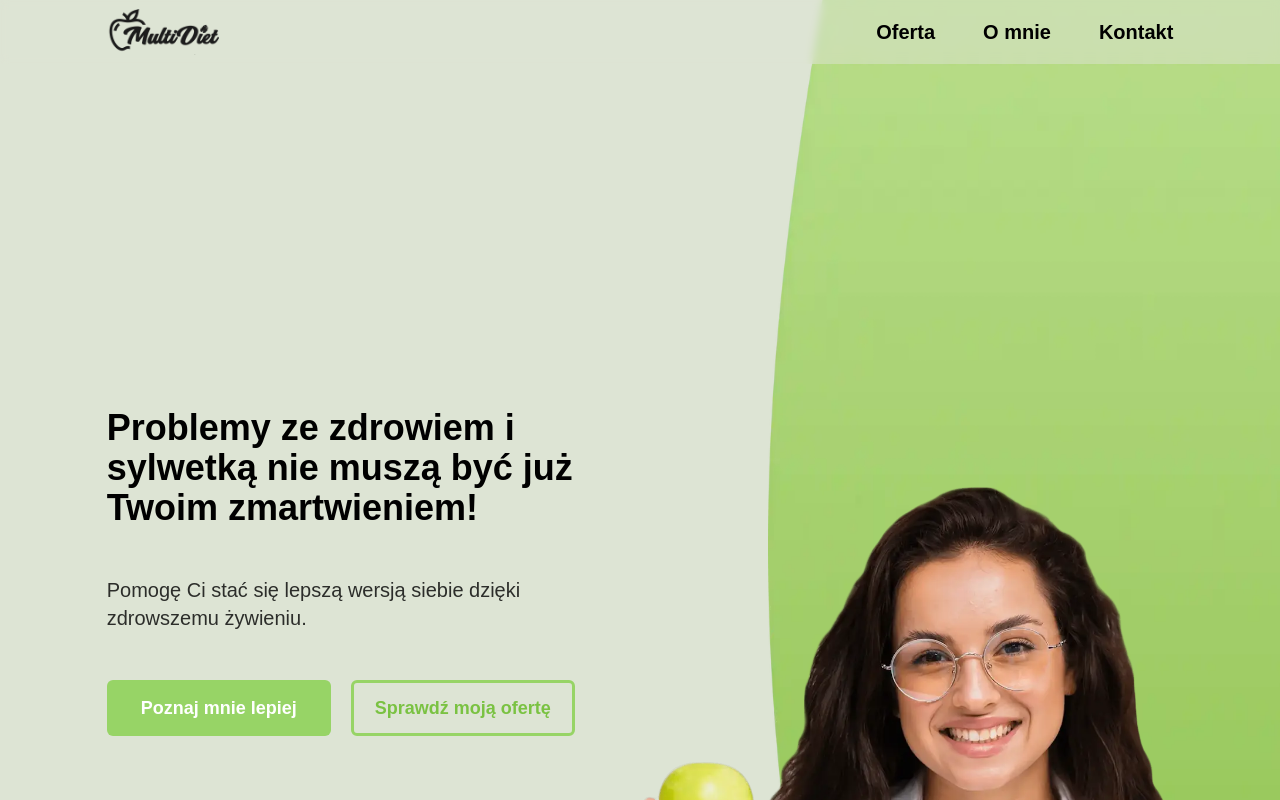
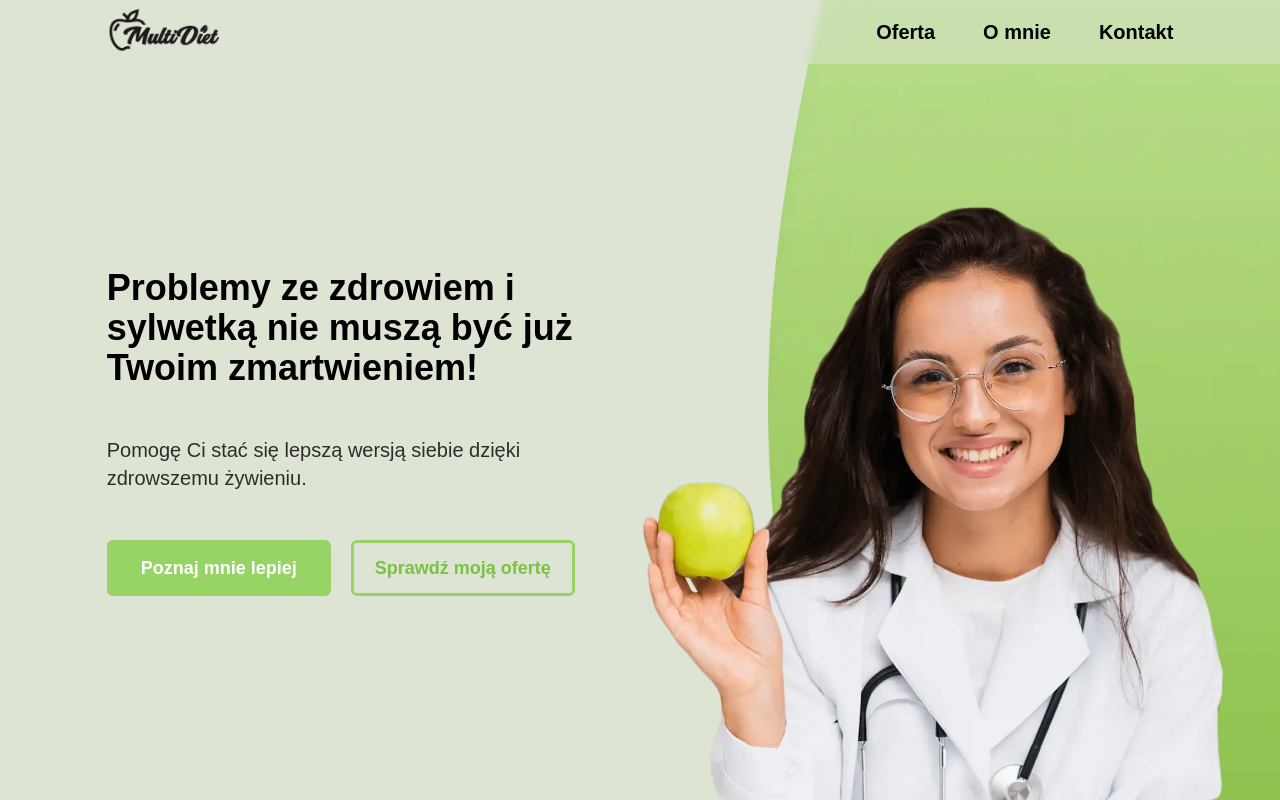
Before and after one commit to mikwis01/dietician, a Next.js app: page / in a window 1280 px wide. Shown: the top 800 px of the page. Built offline with nearby package versions, Linux system fonts and the light colour scheme.

Commit message:
feat: Add fade in animation when in view

```diff
--- a/src/components/Footer/Footer.tsx
+++ b/src/components/Footer/Footer.tsx
@@ -1,13 +1,23 @@
 import { contactLinks, socialLinks } from "@/constants/constants"
 import styles from "../../styles/Underline.module.css"
+import { slideFromBottomVariantsMinimal } from "@/utils/motion"
+import { useFadeIn } from "@/hooks/useFadeIn"
+import { motion } from "framer-motion"
 
 export const Footer = () => {
+  const { ref, mainControls } = useFadeIn()
+
   return (
     <footer className="h-[350px] w-full mt-20 bg-gradient-to-b from-customGreen-light to-customGreen-semiLight flex flex-col text-white font-bold justify-center items-center">
       <div className="h-[350px] w-full absolute bg-[url('../assets/FooterBackground.webp')] bg-no-repeat bg-center bg-cover lg:opacity-70" />
-      <div className="h-[350px] absolute w-5/6 py-6 flex flex-col gap-6 justify-between max-w-[1200px]">
+      <motion.div
+        className="h-[350px] absolute w-5/6 py-6 flex flex-col gap-6 justify-between max-w-[1200px]"
+        variants={slideFromBottomVariantsMinimal}
+        initial={"hidden"}
+        animate={mainControls}
+        transition={{ delay: 0.25 }}>
         <div className="flex flex-col gap-8">
-          <h3 className={`text-lg ${styles.underline} lg:text-2xl`}>
+          <h3 className={`text-lg ${styles.underline} lg:text-2xl`} ref={ref}>
             Nie trać więcej czasu na nieskuteczne metody i zacznij już dziś!
           </h3>
           <ul className="flex flex-col gap-4 text-sm lg:text-lg">
@@ -31,7 +41,7 @@ export const Footer = () => {
             </li>
           ))}
         </ul>
-      </div>
+      </motion.div>
     </footer>
   )
 }
--- a/src/components/Header/Header.tsx
+++ b/src/components/Header/Header.tsx
@@ -1,10 +1,14 @@
 import styles from "../../styles/Underline.module.css"
+import { forwardRef, Ref } from "react"
 
-export const Header = ({ text }: { text: string }) => {
+export const Header = forwardRef((props: { text: string }, ref: Ref<HTMLDivElement>) => {
+  const { text } = props
+
   return (
     <div
-      className={`w-full text-lg bg-customGreen-bluredBackground/75 backdrop-blur-sm rounded-md p-4 font-bold ${styles.underline} lg:w-full lg:text-2xl`}>
+      className={`w-full text-lg bg-customGreen-bluredBackground/75 backdrop-blur-sm rounded-md p-4 font-bold ${styles.underline} lg:w-full lg:text-2xl`}
+      ref={ref}>
       <h3>{text}</h3>
     </div>
   )
-}
+})
--- a/src/components/Templates/Landing/Landing.tsx
+++ b/src/components/Templates/Landing/Landing.tsx
@@ -4,12 +4,29 @@ import MobileBacgroundPattern from "@/assets/MobileBackgroundPattern.webp"
 import DesktopBackground from "@/assets/DesktopBackground.webp"
 import Dietician from "@/assets/Dietician.webp"
 import Link from "next/link"
-import { motion } from "framer-motion"
+import { motion, useAnimation, useInView } from "framer-motion"
+import { useEffect, useRef } from "react"
+import { slideFromBottomVariantsMinimal } from "@/utils/motion"
 
 export const Landing = () => {
+  const ref = useRef(null)
+  const isInView = useInView(ref, { once: true })
+  const mainControls = useAnimation()
+
+  useEffect(() => {
+    if (isInView) {
+      mainControls.start("visible")
+    }
+  }, [isInView])
+
   return (
-    <article className="flex items-center justify-center min-h-screen xl:min-h-[1080px]">
-      <div className="flex flex-col items-center justify-between min-h-screen xl:min-h-[1080px] pt-16 lg:flex-row lg:w-5/6 max-w-[1200px]">
+    <motion.article
+      className="flex items-center justify-center min-h-screen desktopHeight:h-[1080px] desktopHeightLarge:h-[1200px]"
+      variants={slideFromBottomVariantsMinimal}
+      initial={"hidden"}
+      animate={mainControls}
+      ref={ref}>
+      <div className="flex flex-col items-center justify-between min-h-screen desktopHeight:h-[1080px] desktopHeightLarge:h-[1200px] pt-16 lg:flex-row lg:w-5/6 max-w-[1200px]">
         <section className="flex-1 w-5/6 flex flex-col justify-center items-center gap-8 my-8 min-[500px]:my-16 min-[500px]:text-center lg:w-1/2 lg:text-start lg:gap-12 lg:items-start 2xl:gap-16">
           <h1 className="font-black text-xl w-full md:text-2xl lg:text-3xl xl:text-4xl">
             Problemy ze zdrowiem i sylwetką nie muszą być już Twoim zmartwieniem!
@@ -57,7 +74,7 @@ export const Landing = () => {
             height={159}
           />
         </section>
-        <div className="hidden absolute lg:block w-1/2 h-full xl:h-[1080px] right-0 top-0">
+        <div className="hidden absolute lg:block w-1/2 h-full desktopHeight:h-[1080px] desktopHeightLarge:h-[1200px] right-0 top-0">
           <Image
             src={DesktopBackground}
             alt="Tło - Marta Zarazińska Dietetyk"
@@ -74,6 +91,6 @@ export const Landing = () => {
           />
         </div>
       </div>
-    </article>
+    </motion.article>
   )
 }
--- a/src/components/Templates/PartnershipValues/PartnershipValues.tsx
+++ b/src/components/Templates/PartnershipValues/PartnershipValues.tsx
@@ -1,17 +1,26 @@
 import { Header } from "@/components/Header/Header"
 import { ValuesWrapper } from "@/components/ValuesWrapper/ValuesWrapper"
-import React from "react"
+import { motion } from "framer-motion"
+import { slideFromBottomVariantsMinimal } from "@/utils/motion"
+import { useFadeIn } from "@/hooks/useFadeIn"
 
 export const PartnershipValues = () => {
+  const { ref, mainControls } = useFadeIn()
+
   return (
-    <article className="flex items-center justify-center mt-8 lg:mt-20">
+    <motion.article
+      className="flex items-center justify-center mt-8 lg:mt-20"
+      variants={slideFromBottomVariantsMinimal}
+      initial={"hidden"}
+      animate={mainControls}
+      transition={{ delay: 0.25 }}>
       <div className="w-full flex flex-col items-center gap-6 lg:flex-row lg:w-5/6 lg:min-h-[832px] max-w-[1200px]">
         <div className="w-5/6 flex flex-col items-center gap-6 lg:w-2/3 lg:min-h-[832px]">
-          <Header text={"Co zyskasz w trakcie naszej współpracy?"} />
+          <Header text={"Co zyskasz w trakcie naszej współpracy?"} ref={ref} />
           <ValuesWrapper />
         </div>
         <div className="bg-[url('../assets/PartnershipPic.webp')] w-5/6 h-96 rounded-md bg-center bg-cover bg-no-repeat lg:w-1/3 lg:h-[60vh] lg:min-h-[832px]" />
       </div>
-    </article>
+    </motion.article>
   )
 }
--- a/src/components/Templates/Skills/Skills.tsx
+++ b/src/components/Templates/Skills/Skills.tsx
@@ -1,13 +1,23 @@
 import { Header } from "@/components/Header/Header"
 import { SkillsContent } from "@/components/SkillsContent/SkillsContent"
-import React from "react"
+import { motion } from "framer-motion"
+import { slideFromBottomVariantsMinimal } from "@/utils/motion"
+import { useFadeIn } from "@/hooks/useFadeIn"
 
 export const Skills = () => {
+  const { ref, mainControls } = useFadeIn()
+
   return (
-    <article className="flex items-center justify-center mt-8 lg:mt-20">
+    <motion.article
+      className="flex items-center justify-center mt-8 lg:mt-20 desktopHeightLarge:mt-0"
+      variants={slideFromBottomVariantsMinimal}
+      initial={"hidden"}
+      animate={mainControls}
+      transition={{ delay: 0.25 }}>
       <div className="w-full flex flex-col items-center gap-6 lg:flex-row-reverse lg:w-5/6 lg:min-h-[832px] max-w-[1200px]">
         <div className="w-5/6 flex flex-col items-center gap-6 lg:w-2/3 lg:min-h-[832px]">
           <Header
+            ref={ref}
             text={
               "Zależy Ci na poprawie jakości życia, zdrowiu, lepszym samopoczuciu i wyglądzie? "
             }
@@ -16,6 +26,6 @@ export const Skills = () => {
         </div>
         <div className="bg-[url('../assets/SkillsPic.webp')] w-5/6 h-96 rounded-md bg-center bg-cover bg-no-repeat lg:w-1/3 lg:h-[60vh] lg:min-h-[832px]" />
       </div>
-    </article>
+    </motion.article>
   )
 }
--- /dev/null
+++ b/src/hooks/useFadeIn.ts
@@ -0,0 +1,16 @@
+import { useEffect, useRef } from "react"
+import { useAnimation, useInView } from "framer-motion"
+
+export const useFadeIn = () => {
+  const ref = useRef(null)
+  const isInView = useInView(ref, { once: true })
+  const mainControls = useAnimation()
+
+  useEffect(() => {
+    if (isInView) {
+      mainControls.start("visible")
+    }
+  }, [isInView])
+
+  return { ref, mainControls }
+}
--- a/src/utils/motion.ts
+++ b/src/utils/motion.ts
@@ -17,3 +17,12 @@ export const slideFromBottomVariants = {
     opacity: 1
   }
 }
+
+export const slideFromBottomVariantsMinimal = {
+  hidden: {
+    opacity: 0
+  },
+  visible: {
+    opacity: 1
+  }
+}
--- a/tailwind.config.js
+++ b/tailwind.config.js
@@ -17,6 +17,10 @@ module.exports = {
           dark: "#48821A",
           button: "#97D466"
         }
+      },
+      screens: {
+        desktopHeight: { raw: "(min-height: 1080px)" },
+        desktopHeightLarge: { raw: "(min-height: 1200px)" }
       }
     }
   },
```
